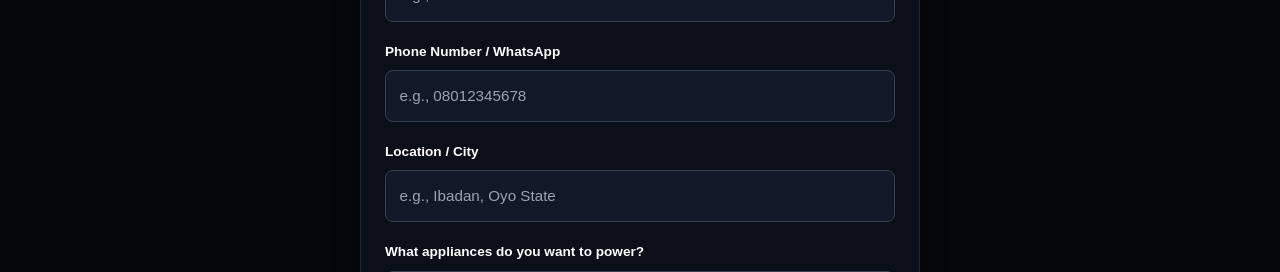
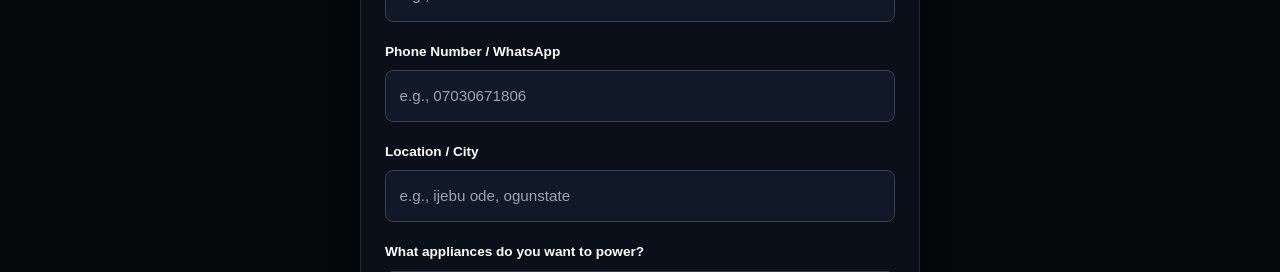
Before and after one commit to litesolar/litesolarsolutions, a Next.js app: page /quote in a window 1280 px wide. Shown: the part 330-602 px from the top of the page. Built offline with nearby package versions, Linux system fonts and the light colour scheme.

Commit message:
Update page.jsx

```diff
--- a/app/quote/page.jsx
+++ b/app/quote/page.jsx
@@ -81,7 +81,7 @@ export default function QuotePage() {
               <input
                 type="tel"
                 required
-                placeholder="e.g., 08012345678"
+                placeholder="e.g., 07030671806"
                 style={{ width: '100%', backgroundColor: '#111827', border: '1px solid #374151', borderRadius: '0.5rem', padding: '0.85rem', color: '#ffffff', fontSize: '0.95rem', outline: 'none' }}
               />
             </div>
@@ -91,7 +91,7 @@ export default function QuotePage() {
               <input
                 type="text"
                 required
-                placeholder="e.g., Ibadan, Oyo State"
+                placeholder="e.g., ijebu ode, ogunstate"
                 style={{ width: '100%', backgroundColor: '#111827', border: '1px solid #374151', borderRadius: '0.5rem', padding: '0.85rem', color: '#ffffff', fontSize: '0.95rem', outline: 'none' }}
               />
             </div>
```
